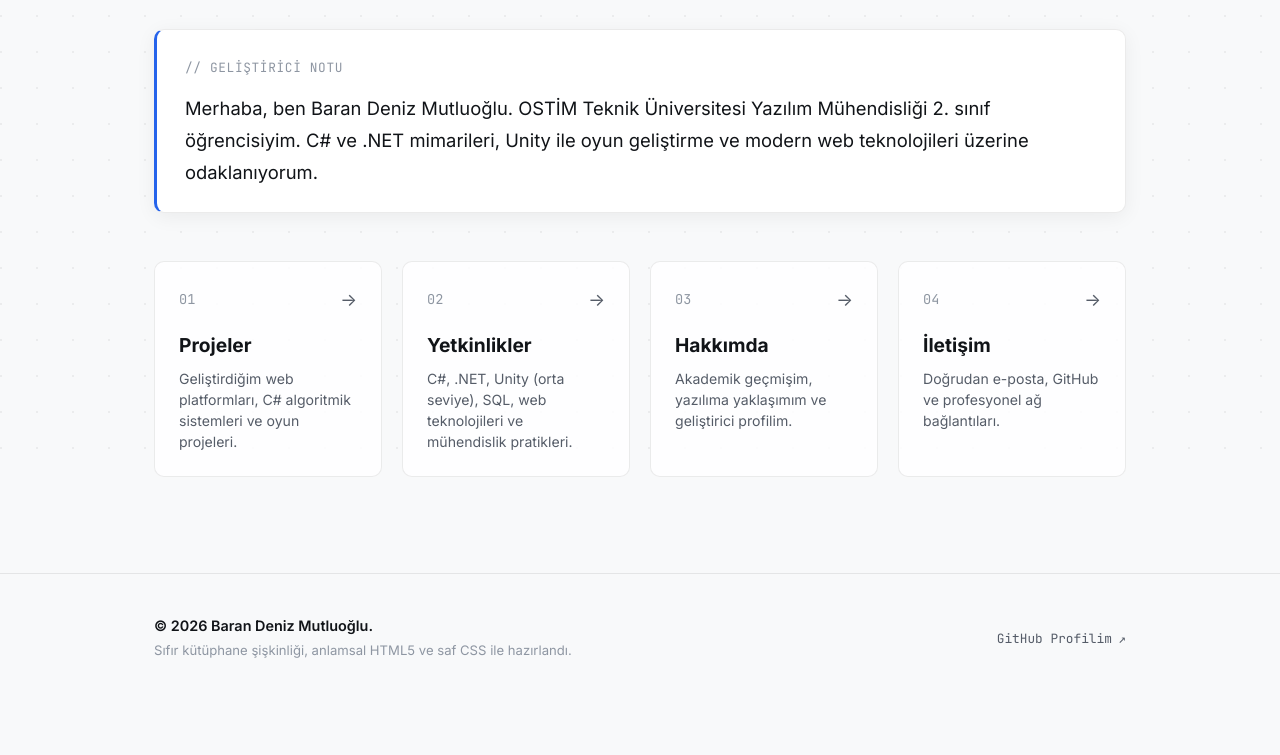
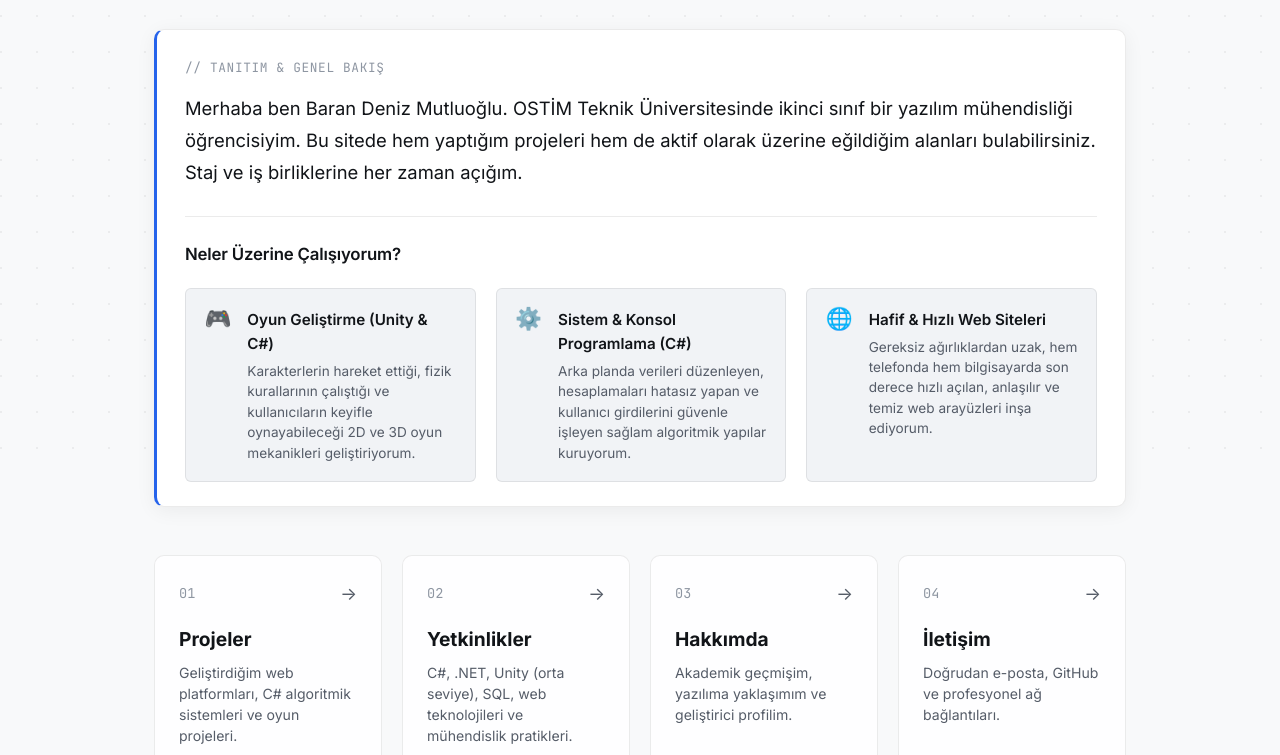
Before and after one commit to 2f7fjrk4sw-prog/portfolio, a plain HTML site: page index.html in a window 1280 px wide. Shown: the part 345-1100 px from the top of the page. Before the commit the page ends 1046 px from the top, so only its background shows below. Drawn offline with Linux system fonts and the light colour scheme.

Commit message:
feat: add author introductory text and accessible work breakdown to home page

```diff
--- a/index.html
+++ b/index.html
@@ -88,13 +88,47 @@
         <!-- Custom User Introduction Box -->
         <div class="user-intro-card">
           <div class="intro-card-header">
-            <span class="intro-label">// Geliştirici Notu</span>
+            <span class="intro-label">// Tanıtım & Genel Bakış</span>
           </div>
           <div class="intro-card-content">
-            <!-- BURAYA KULLANICININ YAZACAĞI YAZI GELECEK -->
             <p class="user-custom-text">
-              Merhaba, ben Baran Deniz Mutluoğlu. OSTİM Teknik Üniversitesi Yazılım Mühendisliği 2. sınıf öğrencisiyim. C# ve .NET mimarileri, Unity ile oyun geliştirme ve modern web teknolojileri üzerine odaklanıyorum.
+              Merhaba ben Baran Deniz Mutluoğlu. OSTİM Teknik Üniversitesinde ikinci sınıf bir yazılım mühendisliği öğrencisiyim. Bu sitede hem yaptığım projeleri hem de aktif olarak üzerine eğildiğim alanları bulabilirsiniz. Staj ve iş birliklerine her zaman açığım.
             </p>
+
+            <div class="intro-work-summary">
+              <h2 class="work-summary-title">Neler Üzerine Çalışıyorum?</h2>
+              <div class="work-summary-grid">
+                <div class="work-item">
+                  <span class="work-icon">🎮</span>
+                  <div>
+                    <h3 class="work-item-title">Oyun Geliştirme (Unity & C#)</h3>
+                    <p class="work-item-desc">
+                      Karakterlerin hareket ettiği, fizik kurallarının çalıştığı ve kullanıcıların keyifle oynayabileceği 2D ve 3D oyun mekanikleri geliştiriyorum.
+                    </p>
+                  </div>
+                </div>
+
+                <div class="work-item">
+                  <span class="work-icon">⚙️</span>
+                  <div>
+                    <h3 class="work-item-title">Sistem & Konsol Programlama (C#)</h3>
+                    <p class="work-item-desc">
+                      Arka planda verileri düzenleyen, hesaplamaları hatasız yapan ve kullanıcı girdilerini güvenle işleyen sağlam algoritmik yapılar kuruyorum.
+                    </p>
+                  </div>
+                </div>
+
+                <div class="work-item">
+                  <span class="work-icon">🌐</span>
+                  <div>
+                    <h3 class="work-item-title">Hafif & Hızlı Web Siteleri</h3>
+                    <p class="work-item-desc">
+                      Gereksiz ağırlıklardan uzak, hem telefonda hem bilgisayarda son derece hızlı açılan, anlaşılır ve temiz web arayüzleri inşa ediyorum.
+                    </p>
+                  </div>
+                </div>
+              </div>
+            </div>
           </div>
         </div>
 
--- a/style.css
+++ b/style.css
@@ -1376,3 +1376,58 @@ body {
 .contact-quick-actions {
   margin-bottom: 0.5rem;
 }
+
+/* Human-readable Work Summary Grid on Home Page */
+.intro-work-summary {
+  margin-top: 1.75rem;
+  padding-top: 1.5rem;
+  border-top: 1px solid var(--border-color);
+}
+
+.work-summary-title {
+  font-size: 1.05rem;
+  font-weight: 600;
+  color: var(--text-main);
+  margin-bottom: 1.25rem;
+  letter-spacing: -0.01em;
+}
+
+.work-summary-grid {
+  display: grid;
+  grid-template-columns: repeat(auto-fit, minmax(240px, 1fr));
+  gap: 1.25rem;
+}
+
+.work-item {
+  display: flex;
+  gap: 1rem;
+  padding: 1.15rem;
+  background: var(--bg-surface-elevated);
+  border: 1px solid var(--border-color);
+  border-radius: var(--radius-sm);
+  transition: border-color var(--transition-fast), transform var(--transition-fast);
+}
+
+.work-item:hover {
+  border-color: var(--border-color-hover);
+  transform: translateY(-1px);
+}
+
+.work-icon {
+  font-size: 1.35rem;
+  line-height: 1;
+}
+
+.work-item-title {
+  font-size: 0.95rem;
+  font-weight: 600;
+  color: var(--text-main);
+  margin-bottom: 0.3rem;
+}
+
+.work-item-desc {
+  font-size: 0.85rem;
+  color: var(--text-muted);
+  line-height: 1.5;
+  margin-bottom: 0 !important;
+}
```
